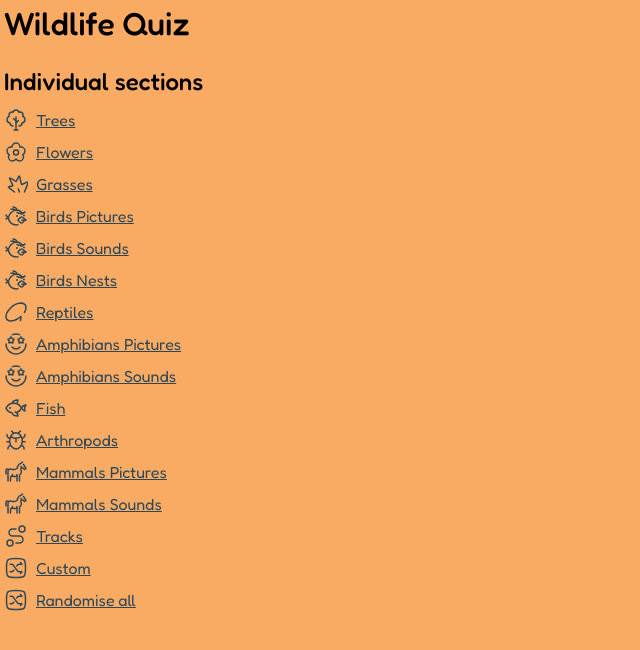
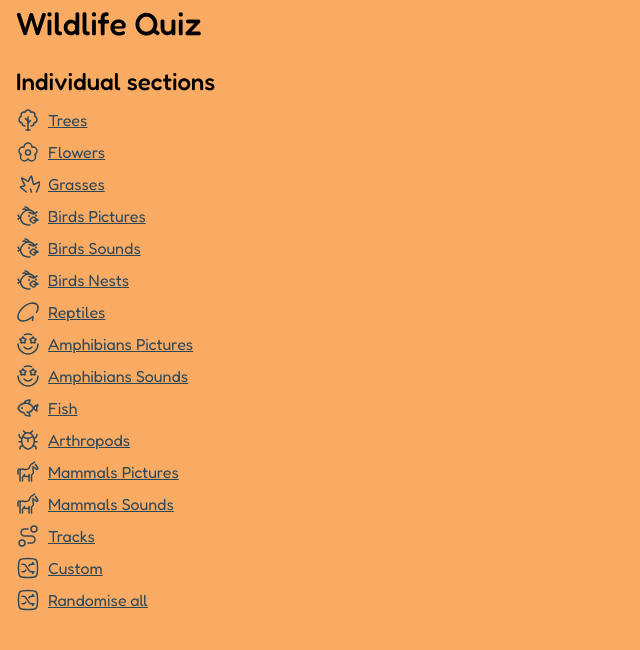
Before and after one commit to MatteoPieroni/safari-quiz, a Next.js app: page / in a window 1280 px wide. Shown: the top 650 px of the page, without its empty margins (0-640 px from the left). Built offline with nearby package versions, Linux system fonts and the light colour scheme.

Commit message:
chore: review styles

```diff
--- a/src/app/globals.css
+++ b/src/app/globals.css
@@ -75,7 +75,7 @@ h6 {
   --body-background: #f9ab63;
   --text: #000;
   --text-contrast: #ffffff;
-  --side-margin: 0.25rem;
+  --side-margin: 1rem;
 
   --button-background: #ffffff;
   --button-text: #2f4858;
--- a/src/app/home.module.css
+++ b/src/app/home.module.css
@@ -1,18 +1,16 @@
-.header {
-  margin-block-end: 1rem;
-}
-
 .main {
-  margin-inline: var(--side-margin);
-}
-
-.nav {
-  margin-block-start: 1rem;
+  display: flex;
+  flex-direction: column;
+  gap: 1rem;
 }
 
 .linkList {
   margin-block-start: 0.5rem;
   padding: 0;
+
+  & li {
+    list-style: none;
+  }
 }
 
 .pageLink {
--- a/src/app/page.tsx
+++ b/src/app/page.tsx
@@ -16,9 +16,9 @@ import { ShuffleIcon } from '@/components/icons/shuffle';
 export default async function Home() {
   return (
     <main className={homeStyles.main}>
-      <h1 className={homeStyles.header}>Wildlife Quiz</h1>
+      <h1>Wildlife Quiz</h1>
 
-      <nav className={homeStyles.nav} aria-labelledby="nav-title">
+      <nav aria-labelledby="nav-title">
         <h2 id="nav-title">Individual sections</h2>
         <ul className={homeStyles.linkList}>
           <li>
--- a/src/app/quiz/[quizIdOrSlug]/question/[questionIndex]/page.module.css
+++ b/src/app/quiz/[quizIdOrSlug]/question/[questionIndex]/page.module.css
@@ -5,7 +5,7 @@
   display: flex;
   justify-content: space-between;
   align-items: center;
-  padding: 0.5rem 1rem;
+  padding-block: 0.5rem;
 }
 
 .icon {
@@ -17,7 +17,6 @@
 
 .progress {
   width: 100%;
-  padding-inline: 1rem;
   display: flex;
   align-items: center;
   gap: 1rem;
--- a/src/components/question-form/question-form.module.css
+++ b/src/components/question-form/question-form.module.css
@@ -1,6 +1,6 @@
 .card {
   position: relative;
-  margin: 1rem;
+  margin-block: 1rem;
   display: flex;
   flex-direction: column;
   gap: 1rem;
```
